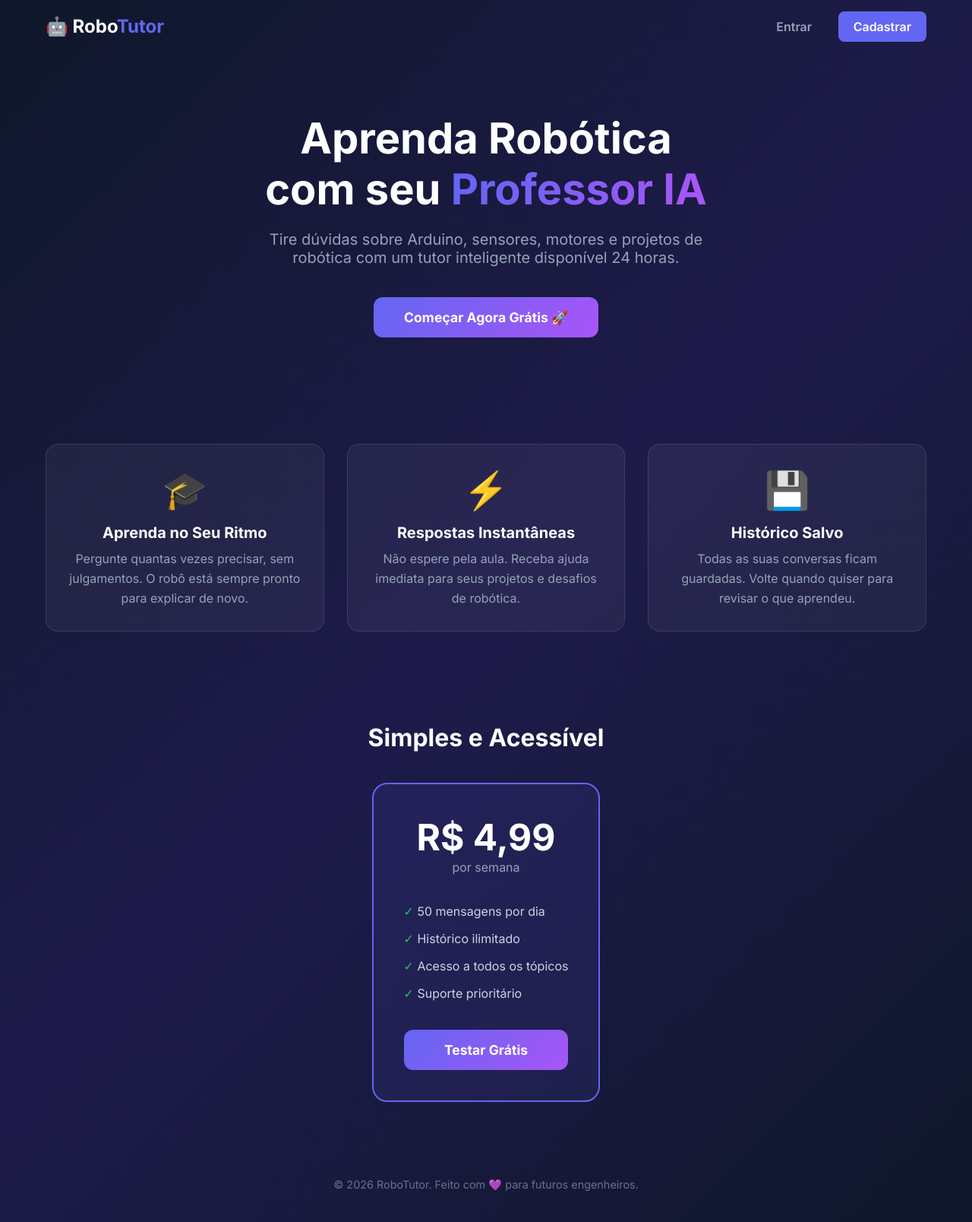
After one commit to MiguelFAraujo/RoboTutor, a Django app: template core/templates/core/landing.html in a window 1280 px wide. The commit adds this page. Shown: the whole page at 76% size. Run offline with Django 5.2, Linux system fonts and the light colour scheme; the template is opened without the code that fills it, so the values that code supplies are empty.

Commit message:
Feature: Landing Page, Email Registration, Personalized Welcome

```diff
--- /dev/null
+++ b/core/templates/core/landing.html
@@ -0,0 +1,277 @@
+{% load static %}
+<!DOCTYPE html>
+<html lang="pt-br">
+
+<head>
+    <meta charset="UTF-8">
+    <meta name="viewport" content="width=device-width, initial-scale=1.0">
+    <title>RoboTutor - Aprenda Robótica com IA</title>
+    <link href="https://fonts.googleapis.com/css2?family=Inter:wght@400;600;700&display=swap" rel="stylesheet">
+    <style>
+        * {
+            margin: 0;
+            padding: 0;
+            box-sizing: border-box;
+        }
+
+        body {
+            font-family: 'Inter', sans-serif;
+            background: linear-gradient(135deg, #0f172a 0%, #1e1b4b 50%, #0f172a 100%);
+            min-height: 100vh;
+            color: white;
+        }
+
+        .container {
+            max-width: 1200px;
+            margin: 0 auto;
+            padding: 0 20px;
+        }
+
+        /* Navbar */
+        .navbar {
+            display: flex;
+            justify-content: space-between;
+            align-items: center;
+            padding: 20px 0;
+        }
+
+        .logo {
+            font-size: 1.5rem;
+            font-weight: 700;
+            color: white;
+            text-decoration: none;
+        }
+
+        .logo span {
+            color: #6366f1;
+        }
+
+        .nav-buttons a {
+            padding: 10px 20px;
+            border-radius: 8px;
+            text-decoration: none;
+            font-weight: 600;
+            transition: all 0.3s;
+        }
+
+        .btn-login {
+            color: #94a3b8;
+            margin-right: 10px;
+        }
+
+        .btn-login:hover {
+            color: white;
+        }
+
+        .btn-register {
+            background: #6366f1;
+            color: white;
+        }
+
+        .btn-register:hover {
+            background: #4f46e5;
+        }
+
+        /* Hero */
+        .hero {
+            text-align: center;
+            padding: 80px 0;
+        }
+
+        .hero h1 {
+            font-size: 3.5rem;
+            margin-bottom: 20px;
+            line-height: 1.2;
+        }
+
+        .hero h1 span {
+            background: linear-gradient(90deg, #6366f1, #a855f7);
+            -webkit-background-clip: text;
+            -webkit-text-fill-color: transparent;
+        }
+
+        .hero p {
+            font-size: 1.25rem;
+            color: #94a3b8;
+            max-width: 600px;
+            margin: 0 auto 40px;
+        }
+
+        .cta-button {
+            display: inline-block;
+            padding: 16px 40px;
+            background: linear-gradient(135deg, #6366f1, #a855f7);
+            color: white;
+            text-decoration: none;
+            font-size: 1.1rem;
+            font-weight: 700;
+            border-radius: 12px;
+            transition: transform 0.3s, box-shadow 0.3s;
+        }
+
+        .cta-button:hover {
+            transform: translateY(-3px);
+            box-shadow: 0 10px 30px rgba(99, 102, 241, 0.4);
+        }
+
+        /* Features */
+        .features {
+            display: grid;
+            grid-template-columns: repeat(auto-fit, minmax(280px, 1fr));
+            gap: 30px;
+            padding: 60px 0;
+        }
+
+        .feature-card {
+            background: rgba(255, 255, 255, 0.05);
+            border: 1px solid rgba(255, 255, 255, 0.1);
+            border-radius: 16px;
+            padding: 30px;
+            text-align: center;
+            transition: transform 0.3s;
+        }
+
+        .feature-card:hover {
+            transform: translateY(-5px);
+        }
+
+        .feature-icon {
+            font-size: 3rem;
+            margin-bottom: 15px;
+        }
+
+        .feature-card h3 {
+            font-size: 1.25rem;
+            margin-bottom: 10px;
+        }
+
+        .feature-card p {
+            color: #94a3b8;
+            line-height: 1.6;
+        }
+
+        /* Pricing */
+        .pricing {
+            text-align: center;
+            padding: 60px 0;
+        }
+
+        .pricing h2 {
+            font-size: 2rem;
+            margin-bottom: 40px;
+        }
+
+        .price-card {
+            display: inline-block;
+            background: rgba(99, 102, 241, 0.1);
+            border: 2px solid #6366f1;
+            border-radius: 20px;
+            padding: 40px;
+            max-width: 350px;
+        }
+
+        .price-amount {
+            font-size: 3rem;
+            font-weight: 700;
+        }
+
+        .price-period {
+            color: #94a3b8;
+        }
+
+        .price-features {
+            list-style: none;
+            margin: 30px 0;
+            text-align: left;
+        }
+
+        .price-features li {
+            padding: 8px 0;
+            color: #cbd5e1;
+        }
+
+        .price-features li::before {
+            content: "✓ ";
+            color: #22c55e;
+        }
+
+        /* Footer */
+        footer {
+            text-align: center;
+            padding: 40px 0;
+            color: #64748b;
+            font-size: 0.9rem;
+        }
+
+        @media (max-width: 768px) {
+            .hero h1 {
+                font-size: 2rem;
+            }
+
+            .hero p {
+                font-size: 1rem;
+            }
+        }
+    </style>
+</head>
+
+<body>
+    <div class="container">
+        <nav class="navbar">
+            <a href="/" class="logo">🤖 Robo<span>Tutor</span></a>
+            <div class="nav-buttons">
+                <a href="{% url 'login' %}" class="btn-login">Entrar</a>
+                <a href="{% url 'register' %}" class="btn-register">Cadastrar</a>
+            </div>
+        </nav>
+
+        <section class="hero">
+            <h1>Aprenda Robótica<br>com seu <span>Professor IA</span></h1>
+            <p>Tire dúvidas sobre Arduino, sensores, motores e projetos de robótica com um tutor inteligente disponível
+                24 horas.</p>
+            <a href="{% url 'register' %}" class="cta-button">Começar Agora Grátis 🚀</a>
+        </section>
+
+        <section class="features">
+            <div class="feature-card">
+                <div class="feature-icon">🎓</div>
+                <h3>Aprenda no Seu Ritmo</h3>
+                <p>Pergunte quantas vezes precisar, sem julgamentos. O robô está sempre pronto para explicar de novo.
+                </p>
+            </div>
+
+            <div class="feature-card">
+                <div class="feature-icon">⚡</div>
+                <h3>Respostas Instantâneas</h3>
+                <p>Não espere pela aula. Receba ajuda imediata para seus projetos e desafios de robótica.</p>
+            </div>
+
+            <div class="feature-card">
+                <div class="feature-icon">💾</div>
+                <h3>Histórico Salvo</h3>
+                <p>Todas as suas conversas ficam guardadas. Volte quando quiser para revisar o que aprendeu.</p>
+            </div>
+        </section>
+
+        <section class="pricing">
+            <h2>Simples e Acessível</h2>
+            <div class="price-card">
+                <div class="price-amount">R$ 4,99</div>
+                <div class="price-period">por semana</div>
+                <ul class="price-features">
+                    <li>50 mensagens por dia</li>
+                    <li>Histórico ilimitado</li>
+                    <li>Acesso a todos os tópicos</li>
+                    <li>Suporte prioritário</li>
+                </ul>
+                <a href="{% url 'register' %}" class="cta-button" style="width: 100%;">Testar Grátis</a>
+            </div>
+        </section>
+    </div>
+
+    <footer>
+        <p>© 2026 RoboTutor. Feito com 💜 para futuros engenheiros.</p>
+    </footer>
+</body>
+
+</html>
--- a/core/urls.py
+++ b/core/urls.py
@@ -3,10 +3,11 @@ from django.contrib.auth import views as auth_views
 from . import views, billing
 
 urlpatterns = [
-    path('', views.index, name='index'),
+    path('', views.landing, name='landing'),
+    path('chat/', views.index, name='index'),
     path('login/', auth_views.LoginView.as_view(), name='login'),
     path('logout/', auth_views.LogoutView.as_view(), name='logout'),
-    path('chat', views.chat_api, name='chat'),
+    path('api/chat', views.chat_api, name='chat_api'),
     path('history/<int:conversation_id>/', views.get_conversation_history, name='history'),
     path('register/', views.register, name='register'),
     path('subscribe/', billing.create_checkout_session, name='subscribe'),
--- a/robotutor_project/settings.py
+++ b/robotutor_project/settings.py
@@ -122,8 +122,8 @@ STATICFILES_STORAGE = 'whitenoise.storage.CompressedStaticFilesStorage'
 
 # Login Redirects
 LOGIN_URL = 'login'
-LOGIN_REDIRECT_URL = 'index'
-LOGOUT_REDIRECT_URL = 'login'
+LOGIN_REDIRECT_URL = '/chat/'
+LOGOUT_REDIRECT_URL = 'landing'
 
 # Default primary key field type
 # https://docs.djangoproject.com/en/5.2/ref/settings/#default-auto-field
```
Also changed, not shown: core/forms.py (added, +19 -0 lines), core/templates/core/index.html (+8 -3 lines), core/views.py (+10 -2 lines), db.sqlite3.
